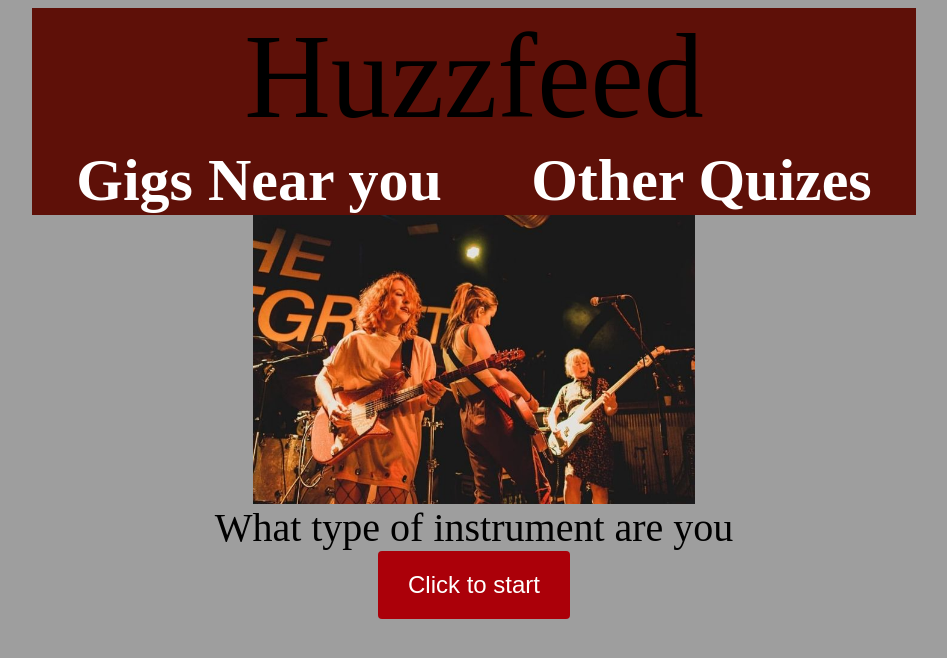
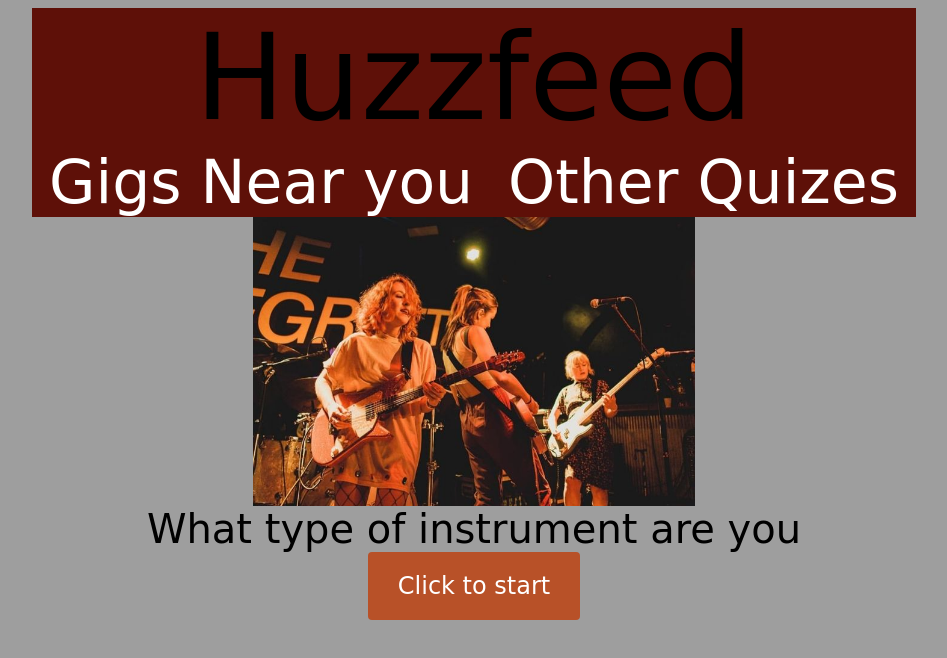
Before and after one commit to agarcia586/qiuiz, a plain HTML site: page index.html in a window 1280 px wide. Shown: the whole page, without its empty margins (166-1113 px from the left). Drawn offline with Linux system fonts and the light colour scheme.

Commit message:
changed the color of button and fonts

```diff
--- a/style.css
+++ b/style.css
@@ -5,6 +5,9 @@ h2, h3, p {
   margin: auto;
   width: 50%;
   padding: 10px;
+  font-family: "Caveat Brush", cursive;
+  font-weight: 400;
+  font-style: normal;
 }
 body {
   background-color: #9e9e9eff; /* Sets the background of the page to grey */
@@ -14,6 +17,10 @@ body {
     justify-content:space-around;
     background:rgb(94, 16, 8);
     font-size: 120px;
+    font-family: "Caveat Brush", cursive;
+    font-weight: 400;
+    font-style: normal;
+
 
   }
   nav{
@@ -26,13 +33,14 @@ body {
     top:0;
     text-decoration: none;
 
+
   }
   a{
     text-decoration: none;
     color:white;
     font-size: 60px;
-    font-family: "Dorsa", serif;
-    font-weight: 800;
+    font-family: "Caveat Brush", cursive;
+    font-weight: 400;
     font-style: normal;
     }
     .cont {
@@ -41,6 +49,9 @@ body {
       //change this color maybe just so you can see where everything is
       height:1000px;
       margin: 0 auto;
+      font-family: "Caveat Brush", cursive;
+      font-weight: 400;
+      font-style: normal;
 
     }
     .tscreen{
@@ -51,7 +62,7 @@ body {
       width: 50%;
     }
     .button, .old, .modern, .Rbutt, .Sbutt, .Hbutt, .Pbutt, .enter {
-      background-color: #ab0009;
+      background-color: #b85128ff;
       color: white;
       border: none;
       border-radius: 4px;
@@ -60,12 +71,18 @@ body {
       font-size: 24px;
       display: block; /* Makes the button a block element */
       margin: 0 auto; /* Centers horizontally */
+      font-family: "Caveat Brush", cursive;
+      font-weight: 400;
+      font-style: normal;
   }
 .ans{
       display: flex;
       justify-content: center;
     height:60px;
     font-size:164pt;
+    font-family: "Caveat Brush", cursive;
+    font-weight: 400;
+    font-style: normal;
 
   }
 .timebutton{
@@ -100,3 +117,8 @@ body {
     color: #d9534f;
     margin-top: 10px;
 }
+.q1{
+  font-family: "Caveat Brush", cursive;
+  font-weight: 400;
+  font-style: normal;
+}
```
